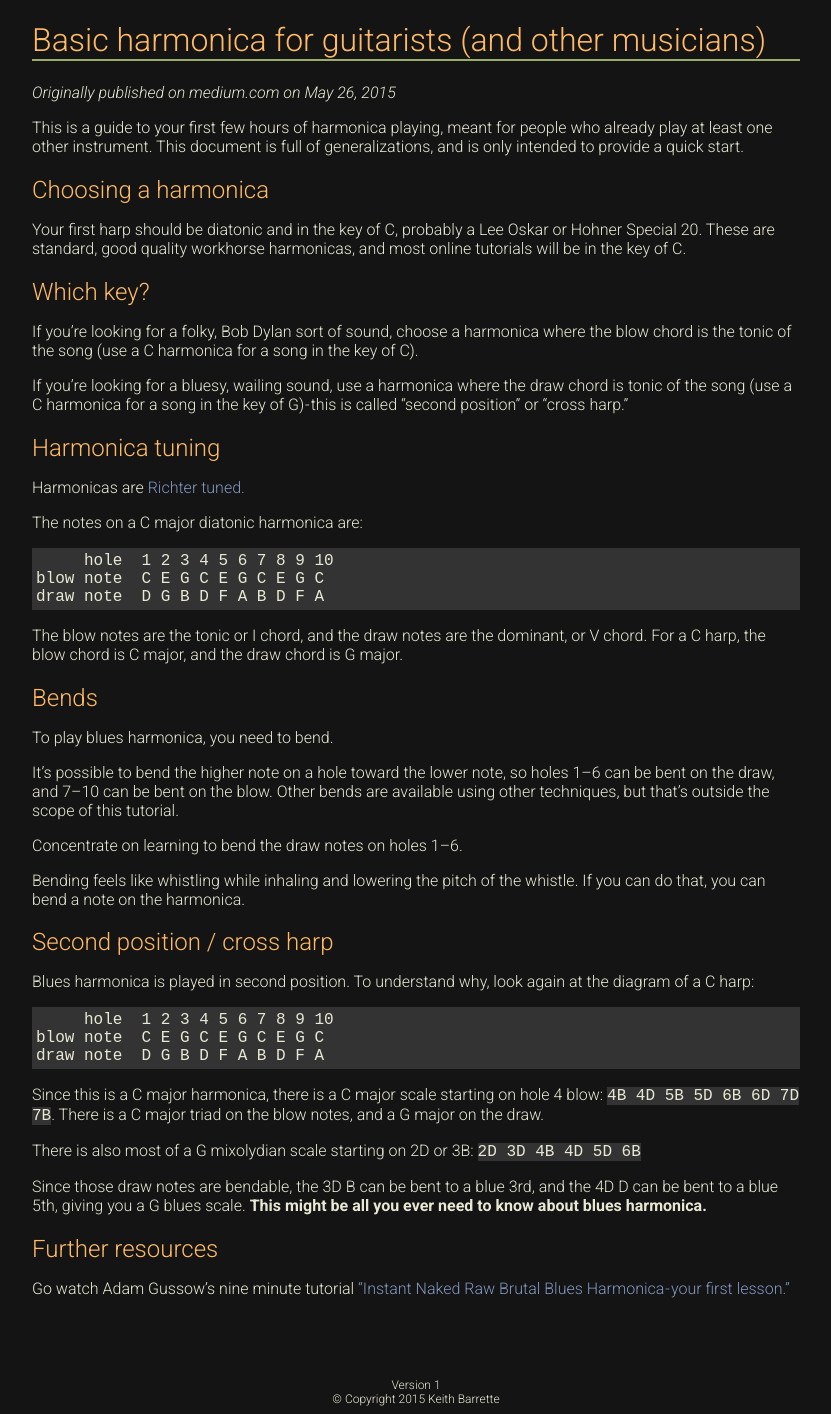
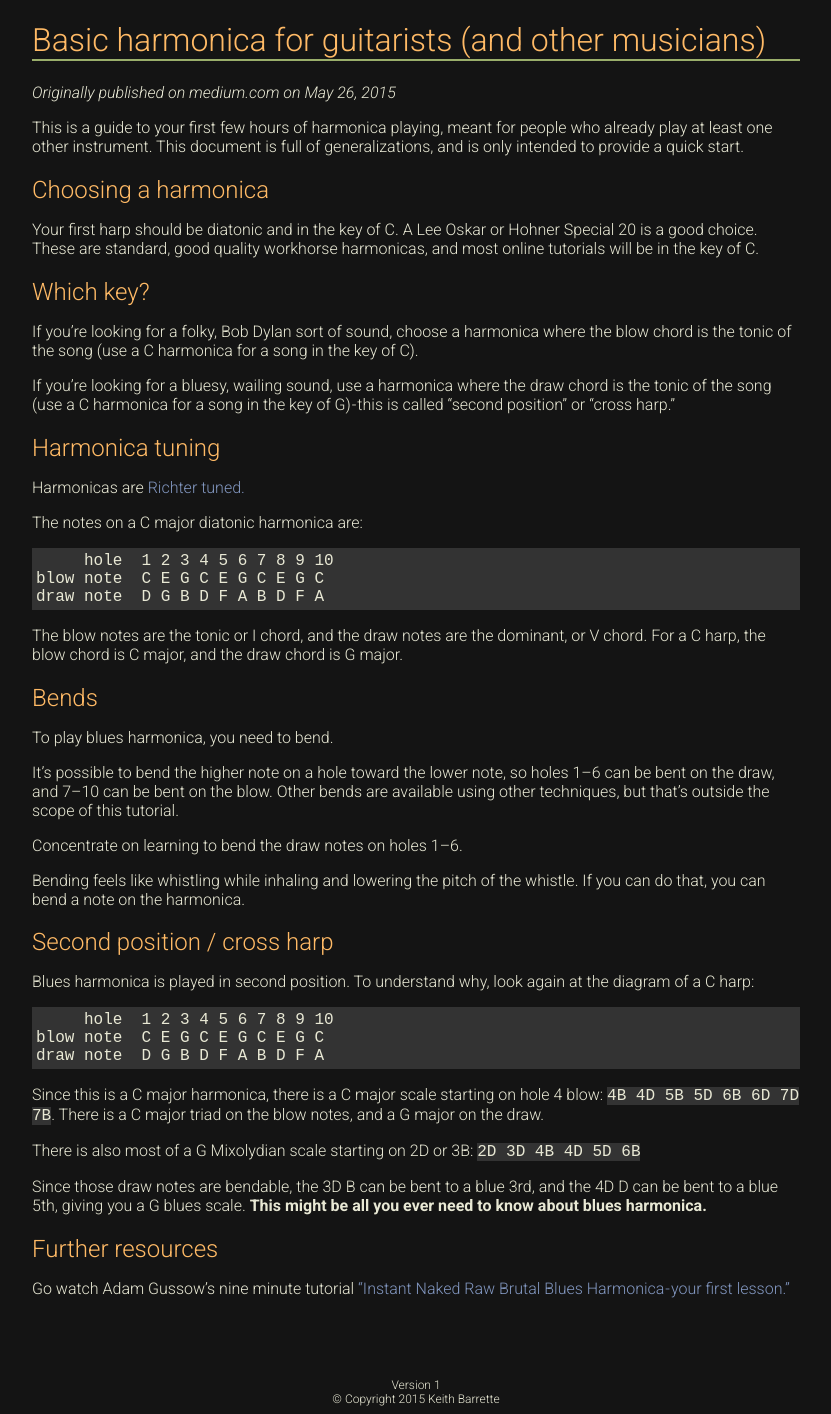
Before and after one commit to kbarrette/keithbarrette, a Jekyll site: the page built from writing/basic-harmonica-for-guitarists.md, in a window 1280 px wide. Shown: the whole page, without its empty margins (224-1055 px from the left). Built offline with Jekyll 4.4.1, drawn with Linux system fonts in a browser that asks for light colours; our own code applies the rules of GitHub Pages for plain Markdown files.

Commit message:
Proofreading

```diff
--- a/writing/basic-harmonica-for-guitarists.md
+++ b/writing/basic-harmonica-for-guitarists.md
@@ -10,18 +10,18 @@ people who already play at least one other instrument. This document is
 full of generalizations, and is only intended to provide a quick start.
 
 ## Choosing a harmonica
-Your first harp should be diatonic and in the key of C, probably a Lee
-Oskar or Hohner Special 20. These are standard, good quality workhorse
-harmonicas, and most online tutorials will be in the key of C.
+Your first harp should be diatonic and in the key of C. A Lee Oskar or
+Hohner Special 20 is a good choice. These are standard, good quality
+workhorse harmonicas, and most online tutorials will be in the key of C.
 
 ## Which key?
 If you're looking for a folky, Bob Dylan sort of sound, choose a harmonica
 where the blow chord is the tonic of the song (use a C harmonica for a song
 in the key of C).
 
-If you're looking for a bluesy, wailing sound, use a
-harmonica where the draw chord is tonic of the song (use a C harmonica for
-a song in the key of G) - this is called "second position" or "cross harp."
+If you're looking for a bluesy, wailing sound, use a harmonica where the
+draw chord is the tonic of the song (use a C harmonica for a song in the
+key of G) - this is called "second position" or "cross harp."
 
 ## Harmonica tuning
 Harmonicas are [Richter tuned.](https://en.wikipedia.org/wiki/Richter_tuning)
@@ -63,7 +63,7 @@ Since this is a C major harmonica, there is a C major scale starting on hole 4
 blow: `4B 4D 5B 5D 6B 6D 7D 7B`. There is a C major triad on the blow notes, and
 a G major on the draw.
 
-There is also most of a G mixolydian scale starting on 2D or 3B: `2D 3D 4B 4D 5D 6B`
+There is also most of a G Mixolydian scale starting on 2D or 3B: `2D 3D 4B 4D 5D 6B`
 
 Since those draw notes are bendable, the 3D B can be bent to a blue 3rd, and the
 4D D can be bent to a blue 5th, giving you a G blues scale. **This might be all you
```
Also changed, not shown: writing/a-christmas-carol.md (+2 -2 lines).
